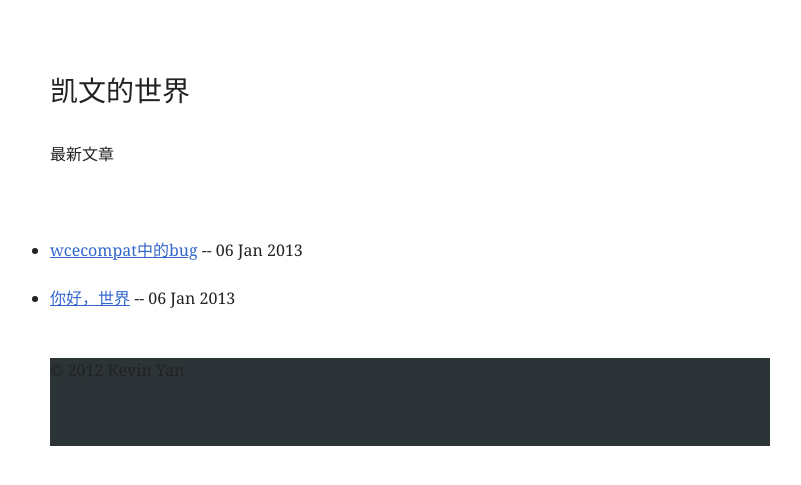
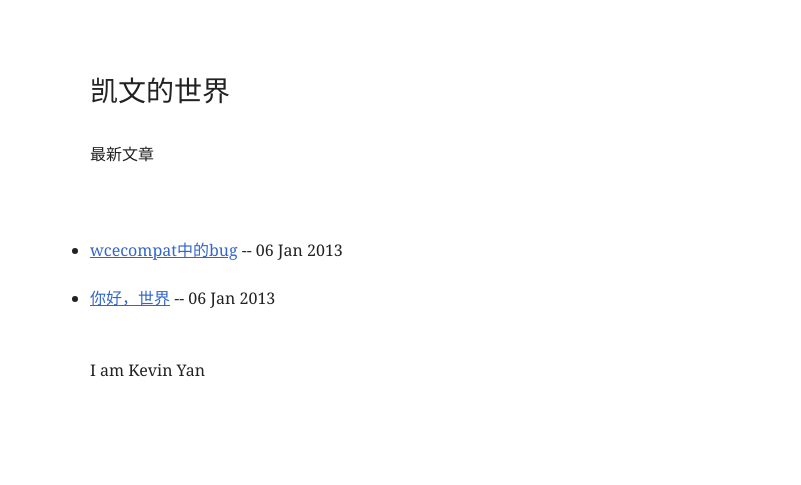
Before and after one commit to since1q80/me, a Jekyll site: the page built from index.html, in a window 1280 px wide. Shown: the top 485 px of the page, without its empty margins (230-1031 px from the left). Built offline with Jekyll 4.4.1, drawn with Linux system fonts in a browser that asks for light colours; Markdown is read by kramdown in place of the engine named in the settings; the list of posts is cut into pages by our own code.

Commit message:
update the footer

```diff
--- a/_layouts/default.html
+++ b/_layouts/default.html
@@ -9,7 +9,7 @@
 
 　　　　{{ content }}
 <footer>
-	<p>© 2012 Kevin Yan</p>
+	<p>I am Kevin Yan</p>
 </footer>
 </body>
 </html>
--- a/stylesheets/style.css
+++ b/stylesheets/style.css
@@ -1,4 +1,4 @@
-body { color: #222; font: normal normal 400 100%/1.5em georgia,serif; margin: 3em auto; max-width: 720px; }
+body { color: #222; font: normal normal 400 100%/1.5em georgia,serif; margin: 3em auto; width: 40em }
 a:link { color: #3366CC }
 a:visited { color: #224488 }
 blockquote,ol,p,ul { display: block; margin: 0 0 1.5em }
@@ -15,4 +15,3 @@ ol,ul { list-style-position: outside; padding: 0 }
 ol ol,ol ul,ul ol,ul ul { margin: 0 0 .75em 2em }
 table { border-collapse: collapse; margin: 1.5em 0; width: 100% }
 td,th { border: solid .1em #000; font-family: sans-serif; font-size: 87.5%; line-height: 1.71428571em; text-align: center }
-footer {padding-bottom: 40px;background-color: #2C3437;z-index: 10;max-width: 720px;}
```
